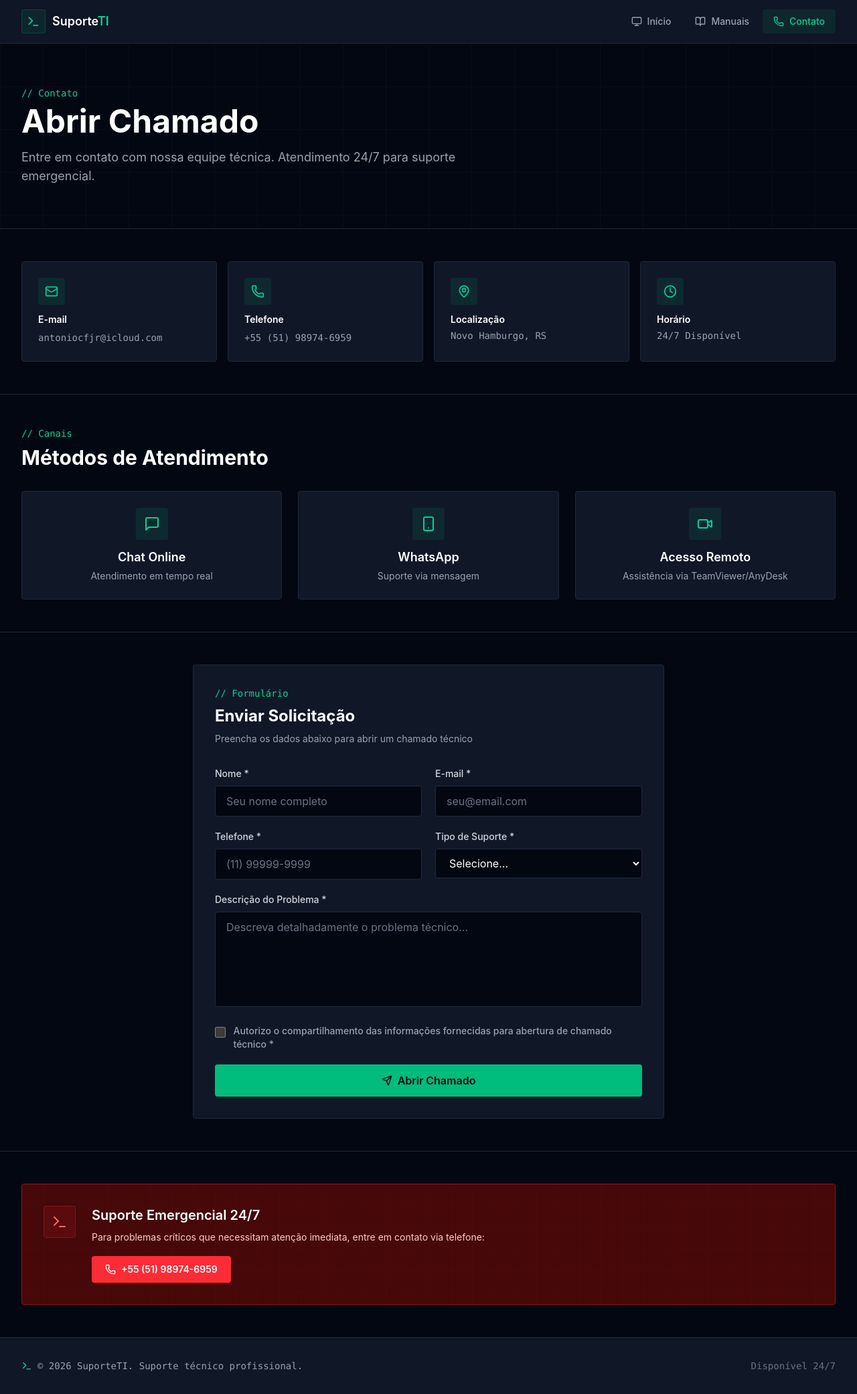
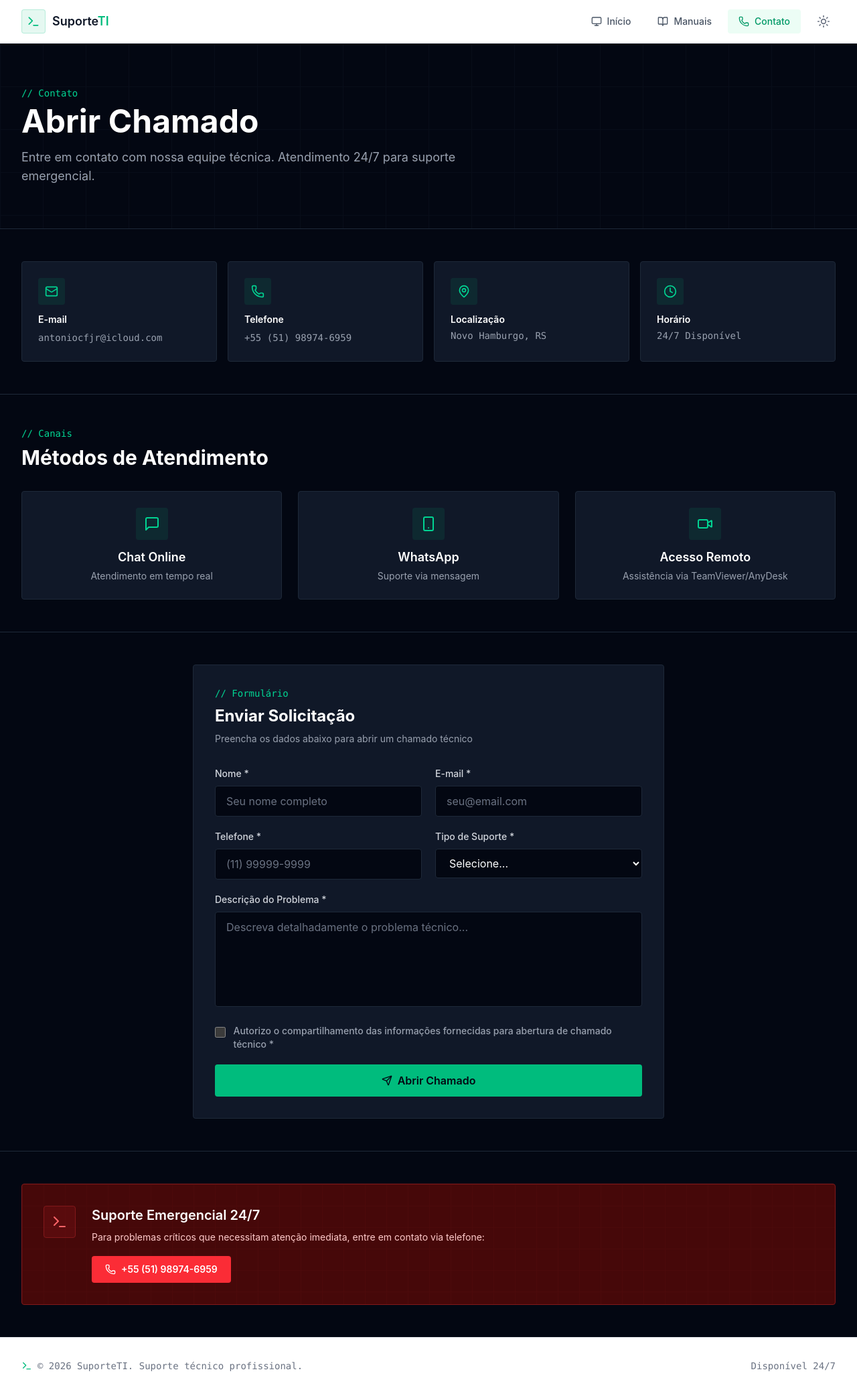
Before and after one commit to Naggin/Siteparasuportetcnico, a React (Vite) app: page /contato in a window 1280 px wide. Shown: the whole page at 67% size. Built offline with nearby package versions, Linux system fonts and the light colour scheme.

Commit message:
Implement theme toggle and enhance styling
Added theme toggle functionality and improved styling for light and dark modes.

```diff
--- a/src/app/components/Root.tsx
+++ b/src/app/components/Root.tsx
@@ -1,10 +1,17 @@
 import { Outlet, Link, useLocation } from "react-router";
-import { Menu, X, Monitor, Phone, BookOpen, Terminal } from "lucide-react";
-import { useState } from "react";
+import { Menu, X, Monitor, Phone, BookOpen, Terminal, Sun, Moon } from "lucide-react";
+import { useState, useEffect } from "react";
+import { useTheme } from "next-themes";
+import { motion } from "motion/react";
 
 export function Root() {
   const [mobileMenuOpen, setMobileMenuOpen] = useState(false);
   const location = useLocation();
+  const { theme, setTheme } = useTheme();
+
+  // Evita problemas de hidratação (SSR/SSG) garantindo que o tema carregou
+  const [mounted, setMounted] = useState(false);
+  useEffect(() => setMounted(true), []);
 
   const navigation = [
     { name: "Início", href: "/", icon: Monitor },
@@ -19,33 +26,38 @@ export function Root() {
     return location.pathname.startsWith(href);
   };
 
+  const toggleTheme = () => {
+    setTheme(theme === "dark" ? "light" : "dark");
+  };
+
   return (
-    <div className="min-h-screen bg-gray-950">
+    // Adicionada a transição suave de cores (transition-colors duration-500)
+    <div className="min-h-screen bg-gray-50 dark:bg-gray-950 transition-colors duration-500">
       {/* Header */}
-      <header className="bg-gray-900/95 backdrop-blur-sm border-b border-gray-800 sticky top-0 z-50">
+      <header className="bg-white/90 dark:bg-gray-900/95 backdrop-blur-sm border-b border-gray-200 dark:border-gray-800 sticky top-0 z-50 transition-colors duration-500">
         <nav className="mx-auto max-w-7xl px-4 sm:px-6 lg:px-8">
           <div className="flex h-16 justify-between items-center">
-            <Link to="/" className="flex items-center gap-2.5">
-              <div className="inline-flex items-center justify-center w-9 h-9 bg-emerald-500/10 border border-emerald-500/20 rounded">
-                <Terminal className="h-5 w-5 text-emerald-400" />
+            <Link to="/" className="flex items-center gap-2.5 group">
+              <div className="inline-flex items-center justify-center w-9 h-9 bg-emerald-500/10 border border-emerald-500/20 rounded group-hover:bg-emerald-500/20 transition-colors">
+                <Terminal className="h-5 w-5 text-emerald-500 dark:text-emerald-400" />
               </div>
-              <span className="text-lg font-semibold text-white">
-                Suporte<span className="text-emerald-400">TI</span>
+              <span className="text-lg font-semibold text-gray-900 dark:text-white transition-colors">
+                Suporte<span className="text-emerald-500 dark:text-emerald-400">TI</span>
               </span>
             </Link>
 
             {/* Desktop Navigation */}
-            <div className="hidden md:flex md:gap-x-1">
+            <div className="hidden md:flex md:items-center md:gap-x-2">
               {navigation.map((item) => {
                 const Icon = item.icon;
                 return (
                   <Link
                     key={item.name}
                     to={item.href}
-                    className={`inline-flex items-center gap-2 px-4 py-2 text-sm font-medium rounded transition-colors ${
+                    className={`inline-flex items-center gap-2 px-4 py-2 text-sm font-medium rounded transition-all duration-300 ${
                       isActive(item.href)
-                        ? "text-emerald-400 bg-emerald-500/10"
-                        : "text-gray-400 hover:text-white hover:bg-gray-800"
+                        ? "text-emerald-600 dark:text-emerald-400 bg-emerald-50 dark:bg-emerald-500/10"
+                        : "text-gray-600 dark:text-gray-400 hover:text-gray-900 dark:hover:text-white hover:bg-gray-100 dark:hover:bg-gray-800"
                     }`}
                   >
                     <Icon className="h-4 w-4" />
@@ -53,14 +65,48 @@ export function Root() {
                   </Link>
                 );
               })}
+
+              {/* Theme Toggle Desktop */}
+              {mounted && (
+                <button
+                  onClick={toggleTheme}
+                  className="ml-2 p-2 rounded-full text-gray-500 dark:text-gray-400 hover:bg-gray-100 dark:hover:bg-gray-800 transition-colors overflow-hidden"
+                  aria-label="Alternar tema"
+                >
+                  <motion.div
+                    initial={false}
+                    animate={{ rotate: theme === "dark" ? 0 : 180 }}
+                    transition={{ duration: 0.5, ease: "easeInOut" }}
+                  >
+                    {theme === "dark" ? <Sun className="h-5 w-5" /> : <Moon className="h-5 w-5" />}
+                  </motion.div>
+                </button>
+              )}
             </div>
 
-            {/* Mobile menu button */}
-            <div className="md:hidden">
+            {/* Mobile Actions */}
+            <div className="flex items-center gap-2 md:hidden">
+              {/* Theme Toggle Mobile */}
+              {mounted && (
+                <button
+                  onClick={toggleTheme}
+                  className="p-2 rounded text-gray-500 dark:text-gray-400 hover:bg-gray-100 dark:hover:bg-gray-800 transition-colors"
+                >
+                  <motion.div
+                    initial={false}
+                    animate={{ rotate: theme === "dark" ? 0 : 180 }}
+                    transition={{ duration: 0.5, ease: "easeInOut" }}
+                  >
+                    {theme === "dark" ? <Sun className="h-5 w-5" /> : <Moon className="h-5 w-5" />}
+                  </motion.div>
+                </button>
+              )}
+
+              {/* Mobile menu button */}
               <button
                 type="button"
                 onClick={() => setMobileMenuOpen(!mobileMenuOpen)}
-                className="inline-flex items-center justify-center rounded p-2 text-gray-400 hover:bg-gray-800 hover:text-white transition-colors"
+                className="inline-flex items-center justify-center rounded p-2 text-gray-500 dark:text-gray-400 hover:bg-gray-100 dark:hover:bg-gray-800 hover:text-gray-900 dark:hover:text-white transition-colors"
               >
                 {mobileMenuOpen ? (
                   <X className="h-6 w-6" />
@@ -72,8 +118,12 @@ export function Root() {
           </div>
 
           {/* Mobile menu */}
-          {mobileMenuOpen && (
-            <div className="md:hidden pb-4 border-t border-gray-800 pt-4">
+          <motion.div
+            initial={false}
+            animate={{ height: mobileMenuOpen ? "auto" : 0, opacity: mobileMenuOpen ? 1 : 0 }}
+            className="md:hidden overflow-hidden"
+          >
+            <div className="pb-4 border-t border-gray-200 dark:border-gray-800 pt-4">
               <div className="space-y-1">
                 {navigation.map((item) => {
                   const Icon = item.icon;
@@ -84,8 +134,8 @@ export function Root() {
                       onClick={() => setMobileMenuOpen(false)}
                       className={`flex items-center gap-2 px-4 py-2.5 text-sm font-medium rounded transition-colors ${
                         isActive(item.href)
-                          ? "text-emerald-400 bg-emerald-500/10"
-                          : "text-gray-400 hover:text-white hover:bg-gray-800"
+                          ? "text-emerald-600 dark:text-emerald-400 bg-emerald-50 dark:bg-emerald-500/10"
+                          : "text-gray-600 dark:text-gray-400 hover:text-gray-900 dark:hover:text-white hover:bg-gray-100 dark:hover:bg-gray-800"
                       }`}
                     >
                       <Icon className="h-4 w-4" />
@@ -95,7 +145,7 @@ export function Root() {
                 })}
               </div>
             </div>
-          )}
+          </motion.div>
         </nav>
       </header>
 
@@ -105,16 +155,16 @@ export function Root() {
       </main>
 
       {/* Footer */}
-      <footer className="bg-gray-900 border-t border-gray-800">
+      <footer className="bg-white dark:bg-gray-900 border-t border-gray-200 dark:border-gray-800 transition-colors duration-500">
         <div className="mx-auto max-w-7xl px-4 sm:px-6 lg:px-8 py-8">
           <div className="flex flex-col md:flex-row justify-between items-center gap-4">
             <div className="flex items-center gap-2">
-              <Terminal className="h-4 w-4 text-emerald-400" />
-              <p className="text-sm text-gray-400 font-mono">
+              <Terminal className="h-4 w-4 text-emerald-500 dark:text-emerald-400" />
+              <p className="text-sm text-gray-500 dark:text-gray-400 font-mono">
                 © 2026 SuporteTI. Suporte técnico profissional.
               </p>
             </div>
-            <p className="text-sm text-gray-500 font-mono">
+            <p className="text-sm text-gray-500 dark:text-gray-400 font-mono">
               Disponível 24/7
             </p>
           </div>
```
